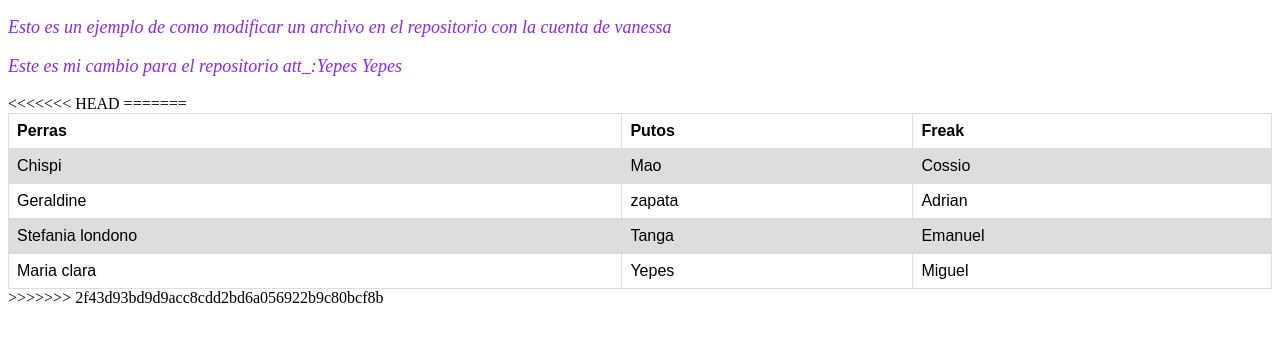
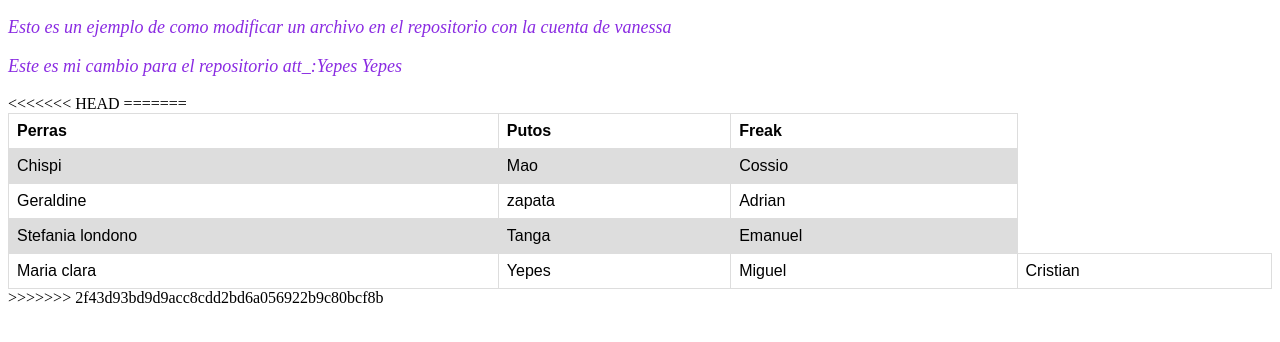
Before and after one commit to alexanderjaramillo4iep/ejemplo-trabajo-colaborativo, a plain HTML site: page trabajo html csss js/index.html in a window 1280 px wide. Shown: the part 110-452 px from the top of the page. Drawn offline with Linux system fonts and the light colour scheme.

Commit message:
Cristian
Cristian

```diff
--- a/trabajo html csss js/index.html
+++ b/trabajo html csss js/index.html
@@ -42,6 +42,7 @@
           <td>Maria clara</td>
           <td>Yepes</td>
           <td>Miguel</td>
+          <td>Cristian</td>
         </tr>
       </table>
 
```
